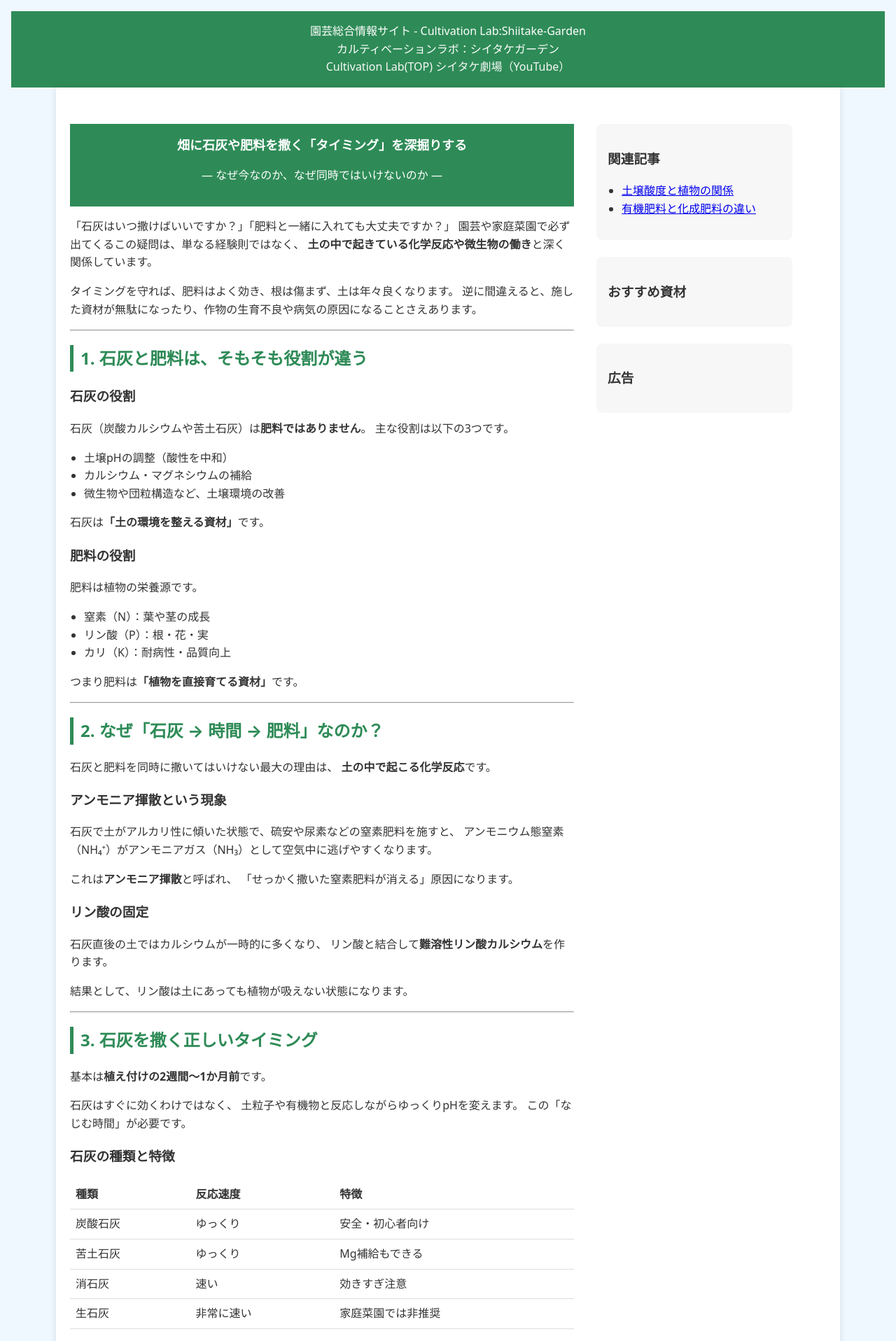
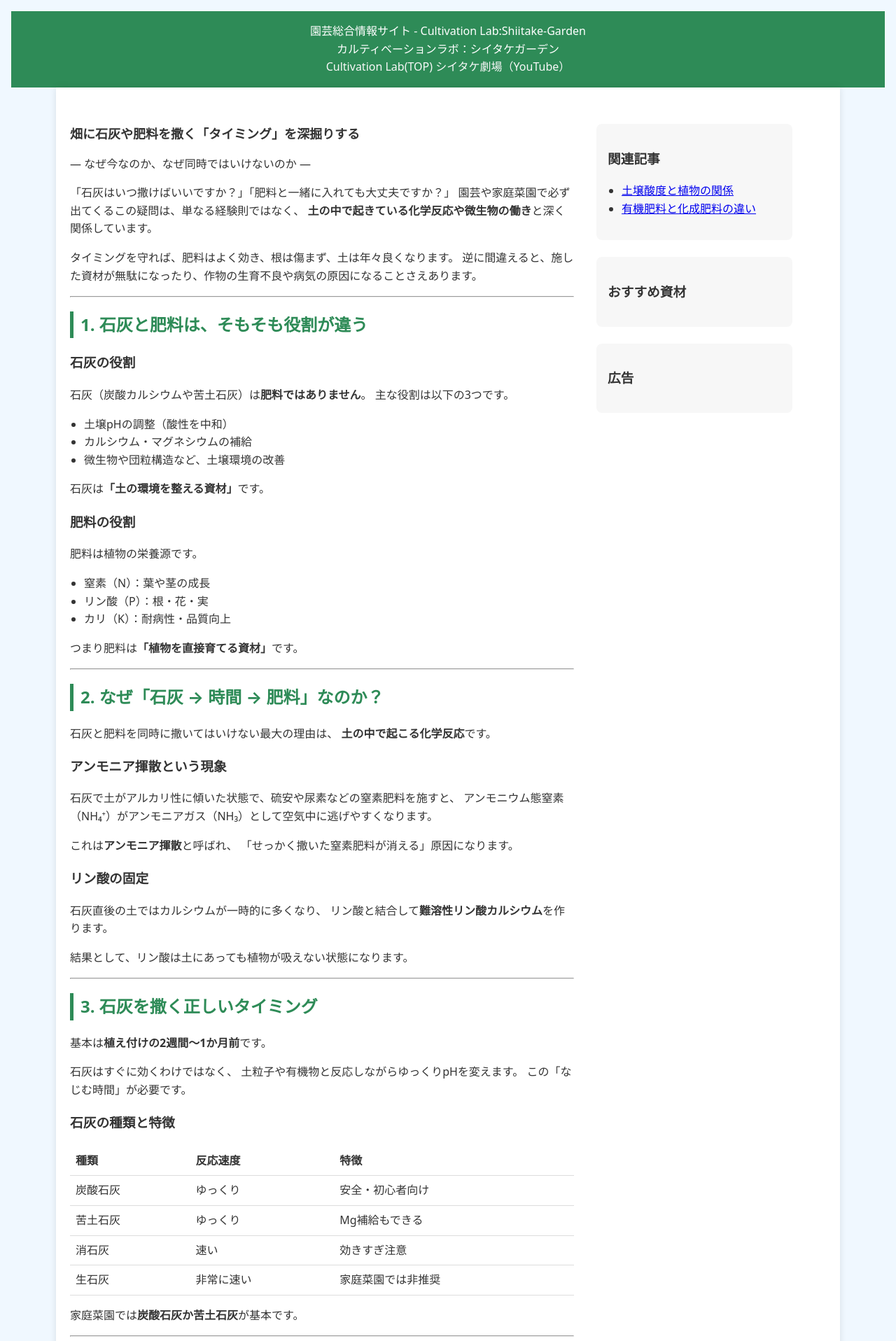
Before and after one commit to shiitake-garden/shiitake-garden.github.io, a Jekyll site: the page built from column_sekkai_hiryou.html, in a window 1280 px wide. Shown: the top 1916 px of the page at 70% size. Built offline with Jekyll 4.4.1, drawn with Linux system fonts in a browser that asks for light colours.

Commit message:
Update column_sekkai_hiryou.html

```diff
--- a/column_sekkai_hiryou.html
+++ b/column_sekkai_hiryou.html
@@ -9,10 +9,10 @@ title: カルティベーションラボ
     <article class="article-main">
       <!--ここから記事-->
 
-      <header class="article-header">
+
         <h1>畑に石灰や肥料を撒く「タイミング」を深掘りする</h1>
         <p class="lead">— なぜ今なのか、なぜ同時ではいけないのか —</p>
-      </header>
+
 
       <p>
         「石灰はいつ撒けばいいですか？」「肥料と一緒に入れても大丈夫ですか？」
```
